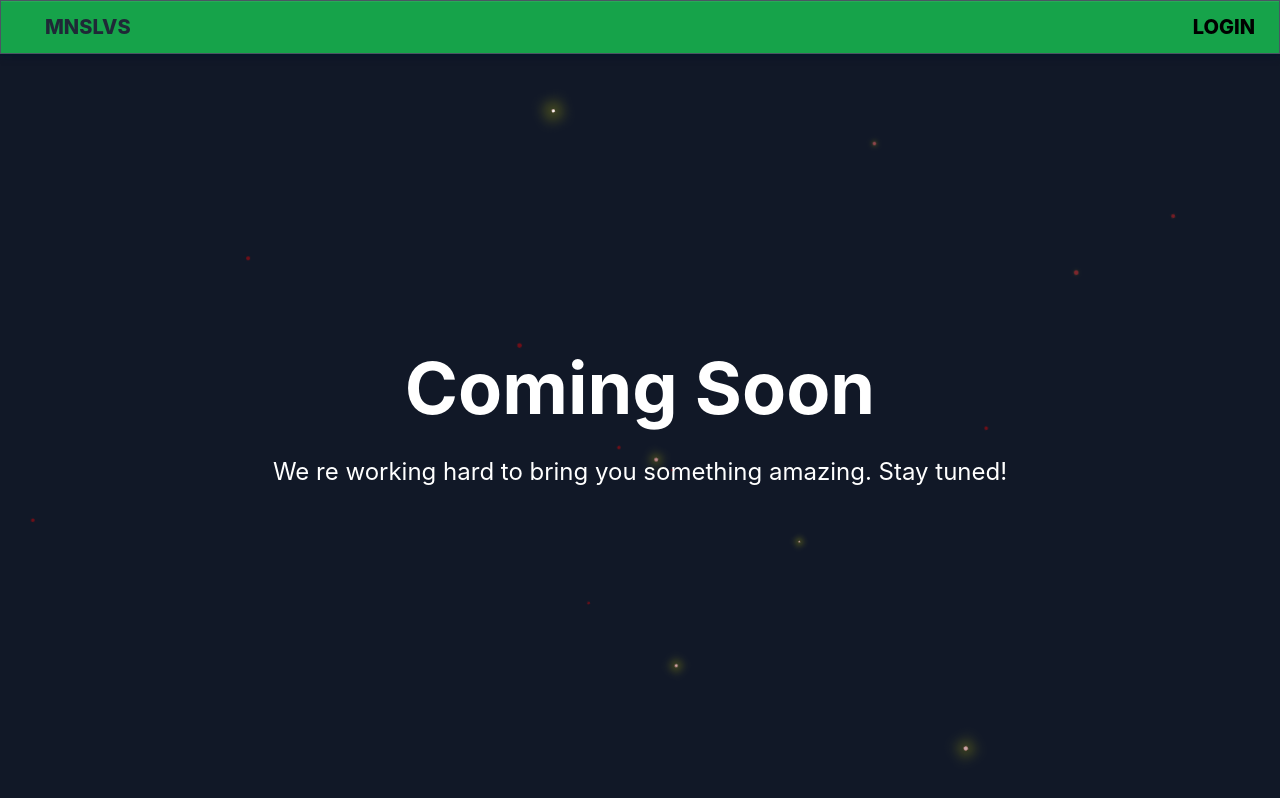
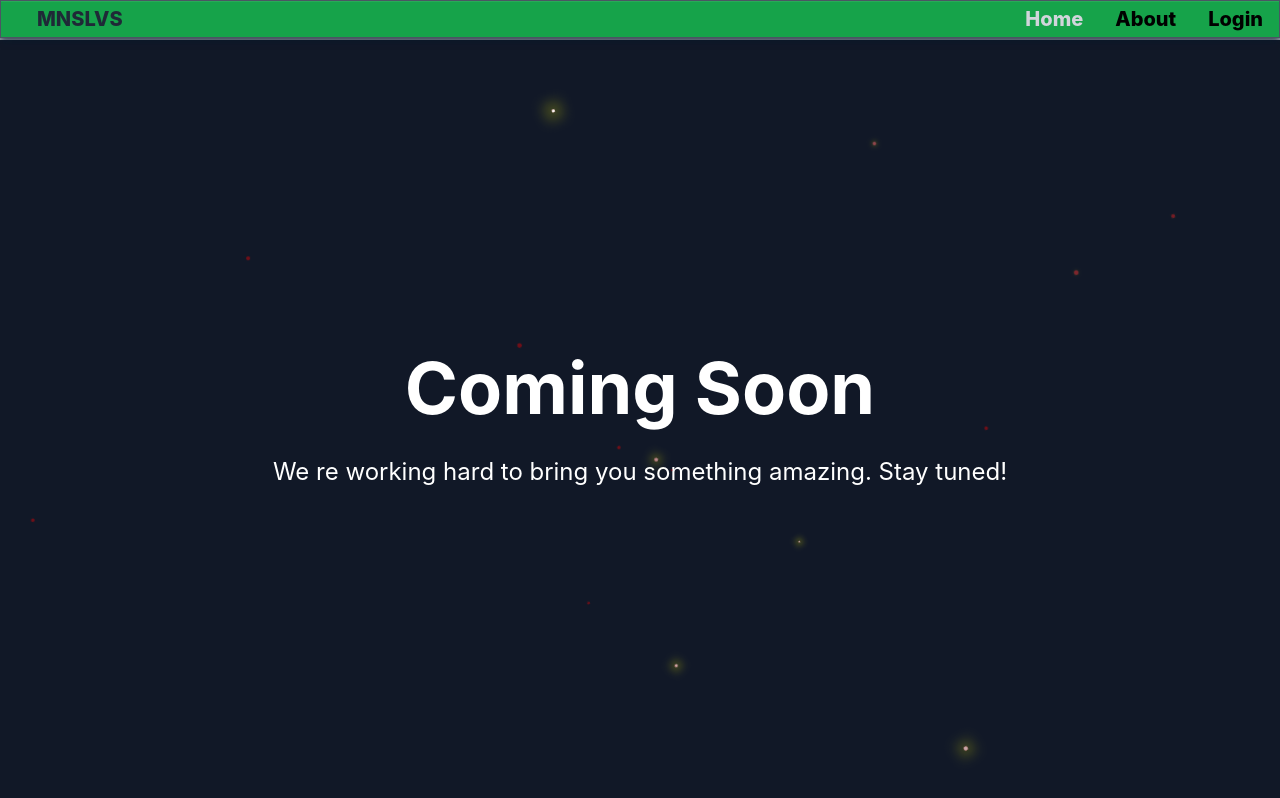
Before and after one commit to emonsalves/AWS-Frontend, a React (Vite) app: page / in a window 1280 px wide. Built offline with nearby package versions, Linux system fonts and the light colour scheme; what tailwindcss-animated would draw is missing.

Commit message:
Update public navbar menu items

```diff
--- a/src/components/navbars/PublicNavbar.jsx
+++ b/src/components/navbars/PublicNavbar.jsx
@@ -6,17 +6,20 @@ const NavPublic = () => {
     const goTo = useNavigate();
     const location = useLocation();
 
-    // const menuItems = [{ text: "Ingresar", path: "/auth" }];
-    const menuItems = [{ text: "LOGIN", path: "/" }];
+    const menuItems = [
+        { text: "Home", path: "/" },
+        { text: "About", path: "/about" },
+        { text: "Login", path: "/login" },
+    ];
 
     const handleMobileMenuToggle = () => {
         setIsMobileMenuOpen(!isMobileMenuOpen);
     };
     return (
-        <nav className="bg-green-600 p-2 fixed w-full z-10 top-0 text-gray-800 shadow-custom-light border border-gray-600">
+        <nav className="bg-green-600 fixed w-full z-10 top-0 text-gray-800 shadow-custom-light border border-gray-600">
             <div className="flex justify-between items-center">
                 <div
-                    className="ml-5 flex items-center px-4 py-1 hover:text-white cursor-pointer hover:bg-gray-700  rounded-lg transition-all duration-300"
+                    className="ml-5 flex items-center px-4 py-1 hover:text-white cursor-pointer rounded-lg transition-all duration-300"
                     onClick={() => goTo("/")}
                 >
                     <span className="text-gblack text-xl font-extrabold text-center">MNSLVS</span>
@@ -26,8 +29,8 @@ const NavPublic = () => {
                         <span
                             key={index}
                             onClick={() => goTo(item.path)}
-                            className={`hover:text-white hover:bg-gray-700 flex items-center px-4 py-1 rounded-md text-xl font-extrabold transition-all duration-300 ${
-                                location.pathname === item.path ? "text-black" : "text-gray-300"
+                            className={`hover:text-white flex items-center px-4 py-1 rounded-md text-xl font-extrabold transition-all duration-300 ${
+                                location.pathname === item.path ? "text-gray-300" : "text-black"
                             } cursor-pointer`}
                         >
                             {item.text}
```
